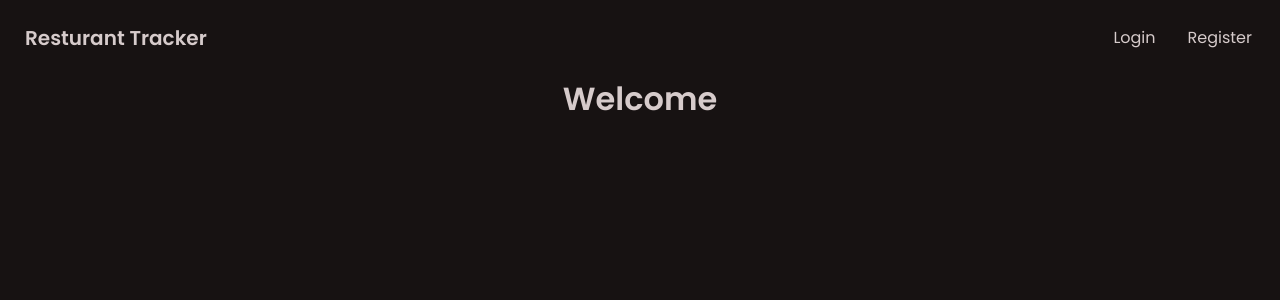
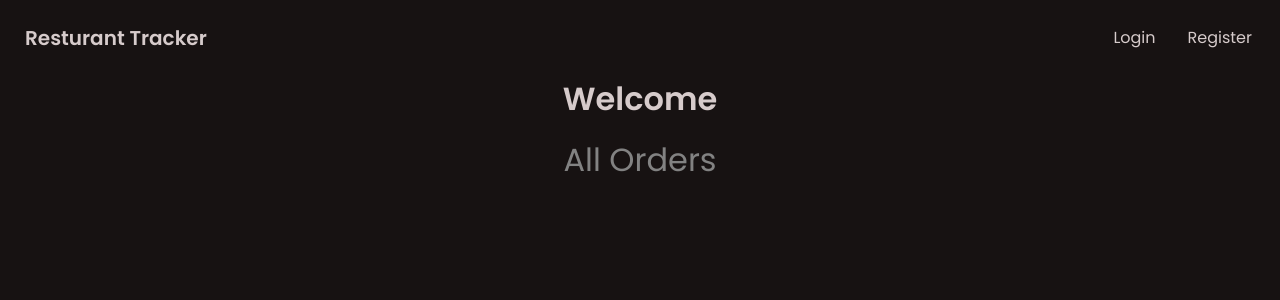
Before and after one commit to TFuray/100hr-ticket-vite, a React (Vite) app in the folder frontend/: page /orders in a window 1280 px wide. Shown: the top 300 px of the page. Built offline with nearby package versions, Linux system fonts and the light colour scheme; a web font is replaced by a local one.

Commit message:
style updates

```diff
--- a/frontend/src/components/PageHeading.jsx
+++ b/frontend/src/components/PageHeading.jsx
@@ -1,8 +1,14 @@
+import { useSelector } from 'react-redux'
 
-const PageHeading = () => {
+const PageHeading = ({pageTitle}) => {
+  const {user} = useSelector(state => state.auth)
+
   return (
   <>
-
+    <section className="heading">
+      <h1>Welcome {user && user.name}</h1>
+      <p> {pageTitle}</p>
+      </section>
   </>
   )
 }
--- a/frontend/src/pages/Dashboard.jsx
+++ b/frontend/src/pages/Dashboard.jsx
@@ -4,6 +4,7 @@ import { useNavigate } from 'react-router-dom'
 import { useSelector, useDispatch } from 'react-redux'
 import TicketForm from '../components/TicketForm'
 import TicketItem from '../components/TicketItem'
+import PageHeading from '../components/PageHeading'
 import AddButton from '../components/AddButton'
 import Spinner from '../components/Spinner'
 import { getTickets, reset } from '../features/tickets/ticketSlice'
@@ -41,9 +42,10 @@ const Dashboard = () => {
 
   return (
     <>
-      <section className='heading'>
-        <h1>Welcome {user && user.name}</h1>
-        <p>Tickets Dashboard</p>
+        <PageHeading
+          pageTitle='Tickets Dashboard'
+          />
+        <section>
         <AddButton
           color={showTicketForm ? 'red' : 'green'}
           text={showTicketForm ? 'Close' : 'Add Ticket'}
--- a/frontend/src/pages/Orders.jsx
+++ b/frontend/src/pages/Orders.jsx
@@ -1,10 +1,9 @@
+import PageHeading from "../components/PageHeading"
 
 const Orders = () => {
   return (
     <>
-      <section className="heading">
-        <h1>Welcome {}</h1>
-      </section>
+      <PageHeading pageTitle="All Orders" />
     </>
   )
 }
--- a/frontend/src/pages/TableMap.jsx
+++ b/frontend/src/pages/TableMap.jsx
@@ -1,6 +1,7 @@
 import { useState, useEffect } from 'react'
 import { useSelector, useDispatch} from 'react-redux'
 import TableIcon from '../components/TableIcon'
+import PageHeading from '../components/PageHeading'
 import tableData from '../data/tables'
 import { useNavigate } from 'react-router-dom'
 
@@ -26,11 +27,9 @@ const TableMap = () => {
 
   return (
     <>
-      <section className='heading'>
-        <br />
-        <h1>Welcome {user && user.name}</h1>
-        <p className=''>Table Map</p>
-      </section>
+      <PageHeading
+        pageTitle={'Table Map'}
+      />
       <div className='grid grid-rows-5 grid-flow-col gap-8 place-items-center'>
         {tableList.map(table => (
           <div
```
